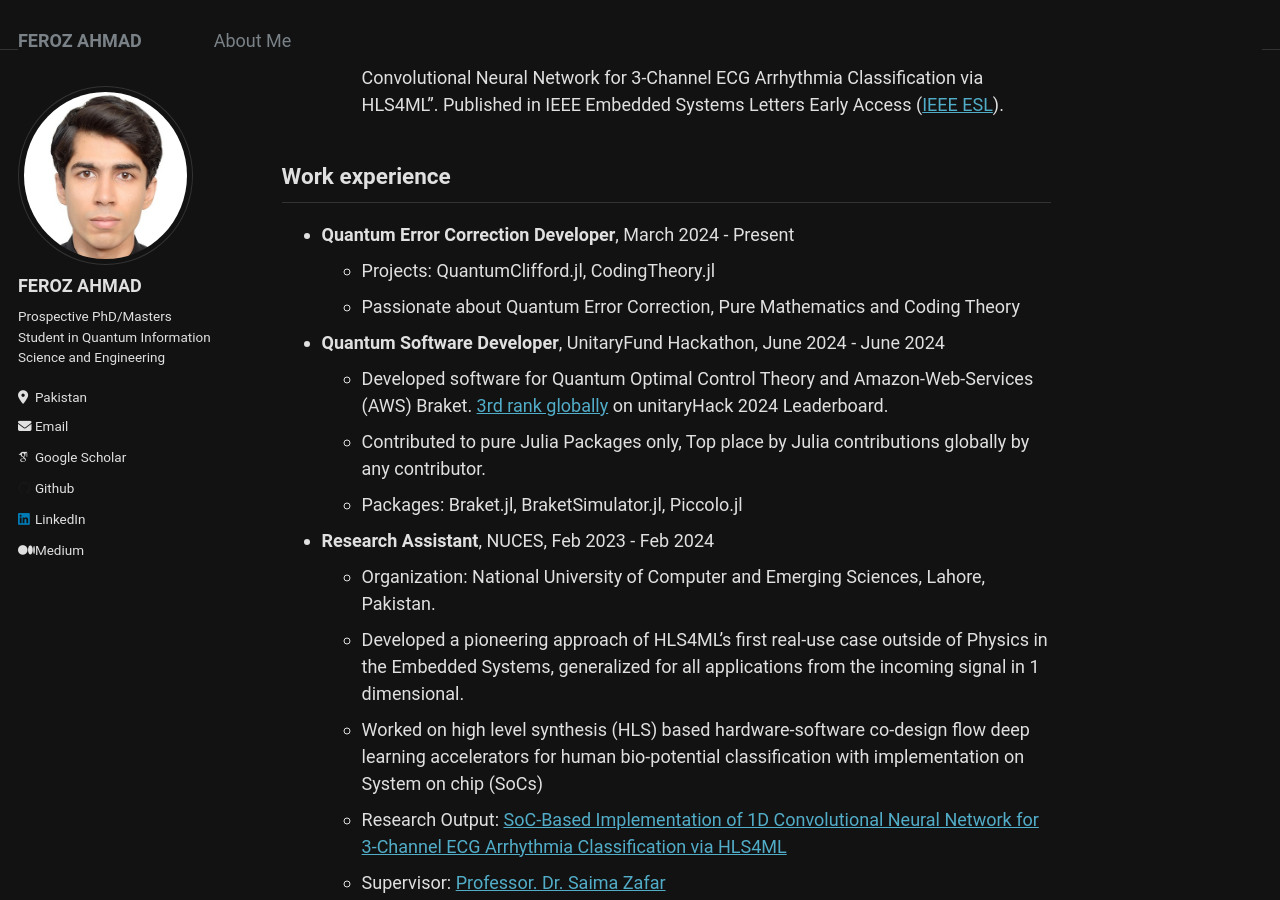
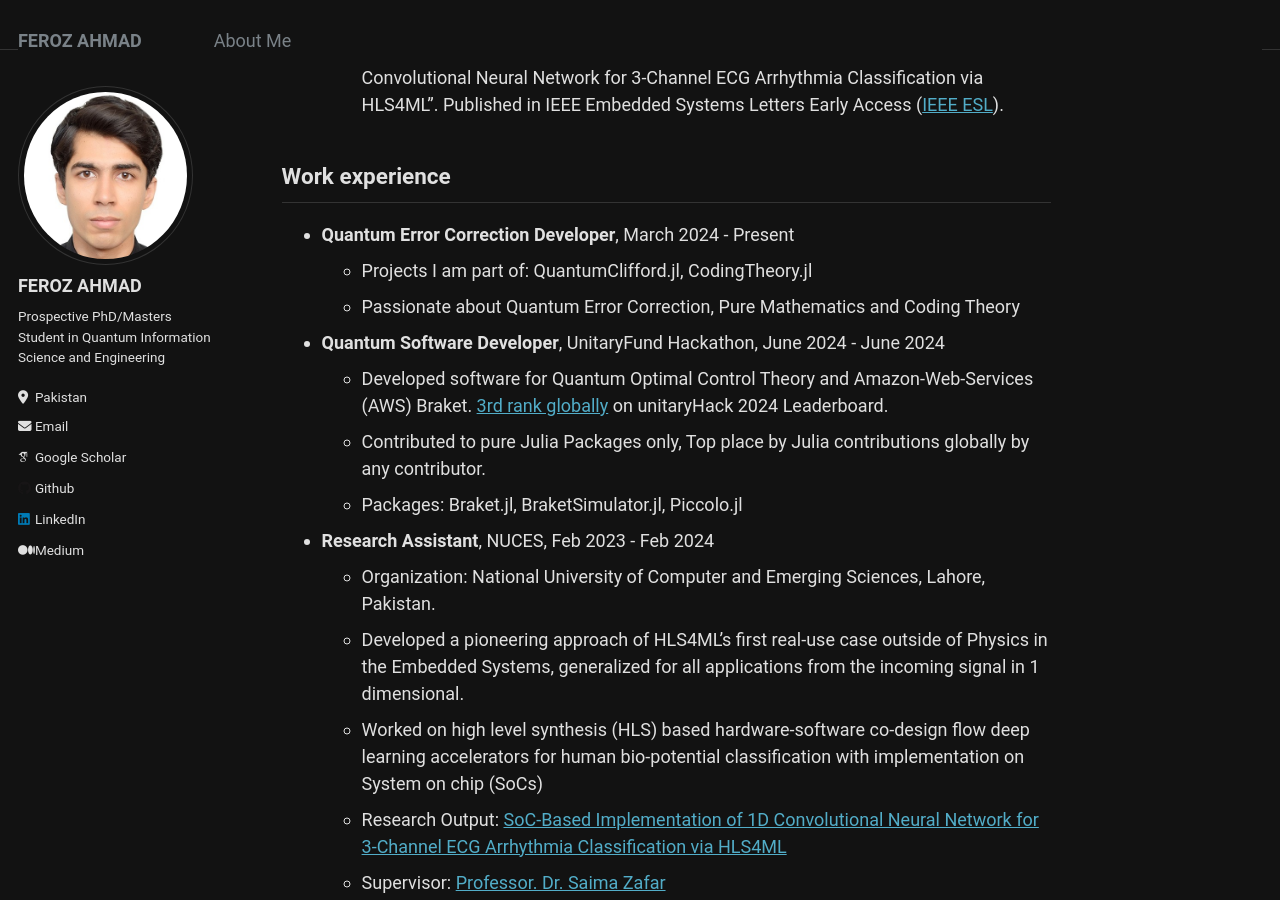
Before and after one commit to Fe-r-oz/Fe-r-oz.github.io, a Jekyll site: the page built from _pages/about.md, in a window 1280 px wide and 900 px high, scrolled down 418 px. Built offline with Jekyll 4.4.1, drawn with Linux system fonts in a browser that asks for light colours; some web fonts are replaced; a script that is not in the unit is left out.

Commit message:
Update about.md

```diff
--- a/_pages/about.md
+++ b/_pages/about.md
@@ -17,7 +17,7 @@ redirect_from:
 
 ## Work experience
 * **Quantum Error Correction Developer**, March 2024 - Present
-  * Projects: QuantumClifford.jl, CodingTheory.jl
+  * Projects I am part of: QuantumClifford.jl, CodingTheory.jl
   * Passionate about Quantum Error Correction, Pure Mathematics and Coding Theory
 
 * **Quantum Software Developer**, UnitaryFund Hackathon, June 2024 - June 2024
```
